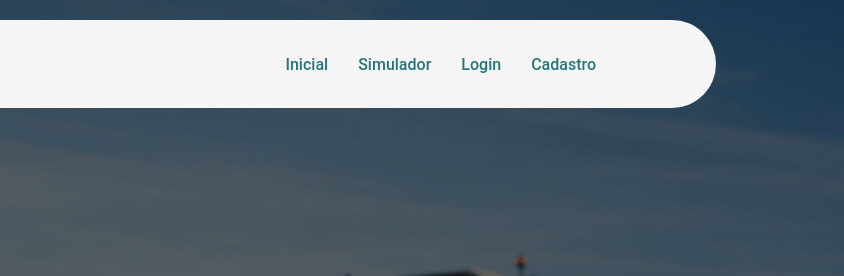
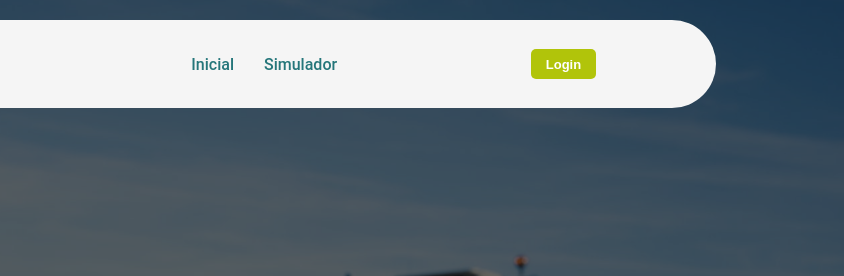
Before and after one commit to TECHDISEL/projeto-pi-diesel-2, a plain HTML site: page Site Institucional/HomePage/index.html in a window 1280 px wide. Shown: the top 276 px of the page, 436-1280 px from the left. Drawn offline with Linux system fonts and the light colour scheme.

Commit message:
colocando um botão para direcionar ao login

```diff
--- a/Site Institucional/HomePage/index.html
+++ b/Site Institucional/HomePage/index.html
@@ -21,13 +21,8 @@
                 <li>
                     <a href="../Pagina Simulador/pagina 1.html">Simulador</a>
                 </li>
-                <li>
-                    <a href="../Login_Cadastro/login.html">Login</a>
-                </li>
-                <li>
-                    <a href="../Login_Cadastro/cadastro.html">Cadastro</a>
-                </li>
             </ul>
+            <button id="login-btn" onclick="window.location.href='../Login_Cadastro/cadastro.html';">Login</button>
         </div>
     </div>
 
--- a/Site Institucional/HomePage/styles.css
+++ b/Site Institucional/HomePage/styles.css
@@ -41,6 +41,7 @@ body {
     list-style: none;
     gap: 30px;
     margin: 0;
+    padding: 0;
 }
 
 .navbar li {
@@ -379,3 +380,22 @@ body {
 .version {
     font-size: 0.9em;
 }
+
+#login-btn {
+    position: relative;
+    background-color: #b1c40a;
+    color: white;
+    border: none;
+    border-radius: 5px;
+    font-size: 13px;
+    font-weight: bold;
+    cursor: pointer;
+    transition: color 0.3s ease, transform 0.3s ease;
+    width: 65px;
+    height: 30px;
+}
+
+#login-btn:hover {
+    transform: scale(1.25);
+    background-color: rgb(84, 95, 1);
+}
--- a/Site Institucional/Login_Cadastro/loginCadastro.css
+++ b/Site Institucional/Login_Cadastro/loginCadastro.css
@@ -6,7 +6,7 @@
 }
 
 body {
-    background-image: url(./images/arquivo\ frezza.jpeg);
+    background-image: url(./images/farmer.jpeg);
     background-size: cover;
     display: flex;
     align-items: center;
```
Also changed, not shown: Site Institucional/Login_Cadastro/images/farmer.jpeg (renamed from Site Institucional/Login_Cadastro/images/arquivo frezza.jpeg).
